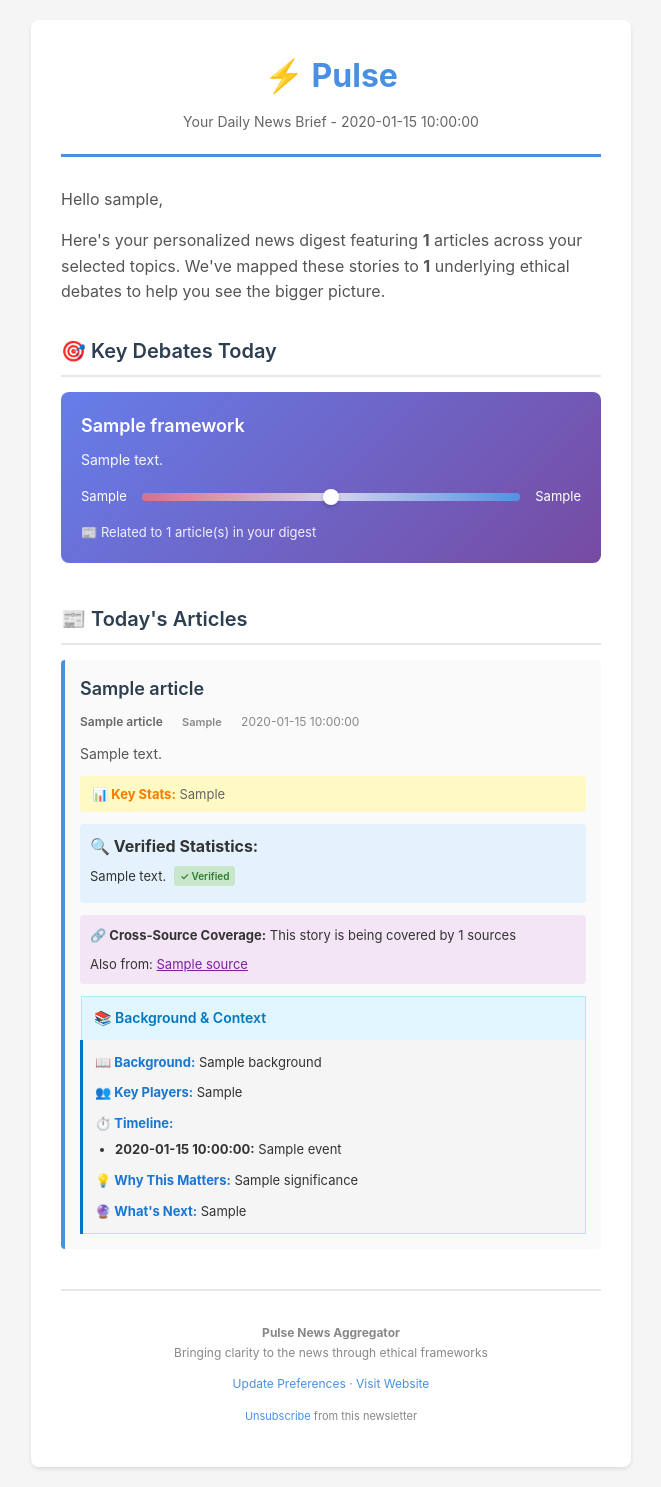
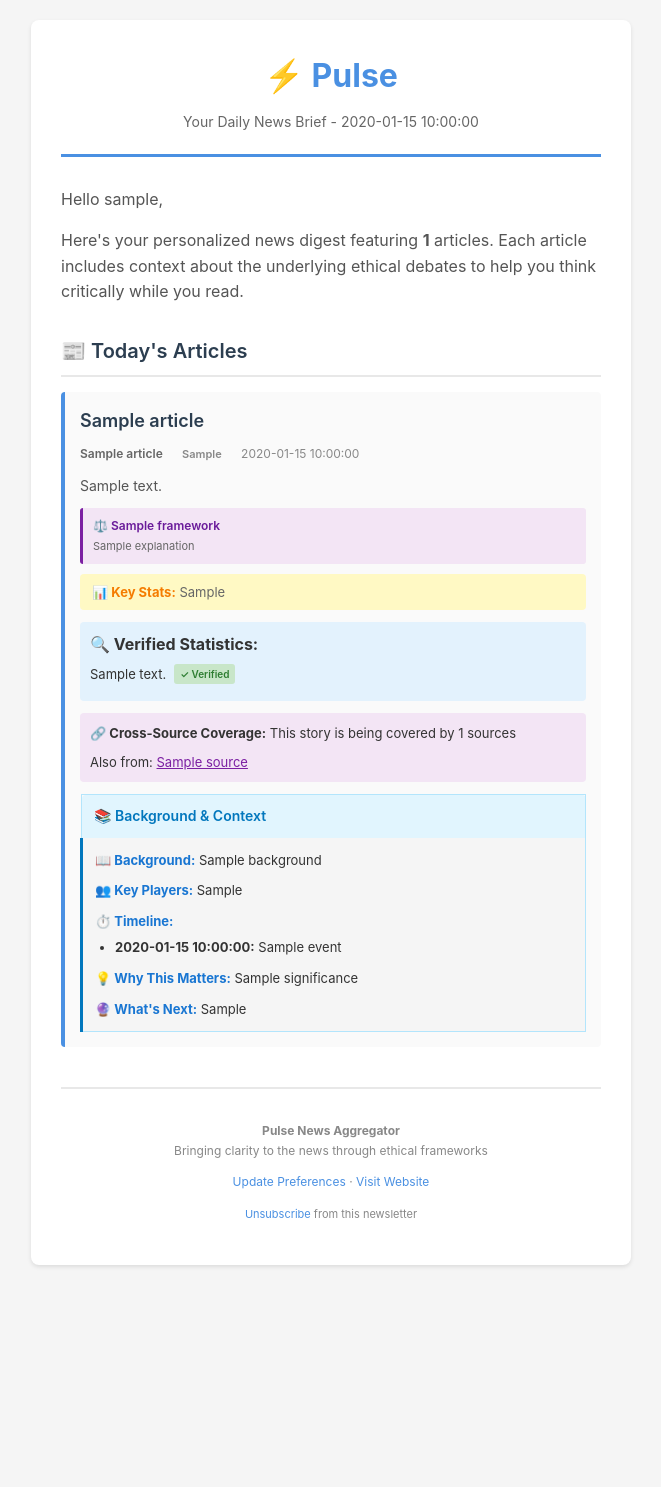
Before and after one commit to caderichard-debug/Pulse-News, a Python web app: template backend/app/templates/newsletter.html in a window 1280 px wide. Shown: the whole page, without its empty margins (309-970 px from the left). After the commit the page ends 1267 px from the top, so only its background shows below. Run offline with Jinja, Linux system fonts and the light colour scheme; the template is opened without the code that fills it: most values are stand-ins (such as "Sample title", 1, 10 or a date in 2020).

Commit message:
Changed newsletter formatting. Better visual mapping of articles to ethical frameworks.

```diff
--- a/backend/app/templates/newsletter.html
+++ b/backend/app/templates/newsletter.html
@@ -282,31 +282,8 @@
 
         <div class="intro">
             <p>Hello {{ user_name }},</p>
-            <p>Here's your personalized news digest featuring <strong>{{ article_count }}</strong> articles across your selected topics. We've mapped these stories to <strong>{{ framework_count }}</strong> underlying ethical debates to help you see the bigger picture.</p>
+            <p>Here's your personalized news digest featuring <strong>{{ article_count }}</strong> articles. Each article includes context about the underlying ethical debates to help you think critically while you read.</p>
         </div>
-
-        {% if frameworks %}
-        <div class="section">
-            <div class="section-title">🎯 Key Debates Today</div>
-            {% for framework in frameworks %}
-            <div class="framework">
-                <div class="framework-title">{{ framework.name }}</div>
-                <div class="framework-description">{{ framework.description }}</div>
-                <div class="framework-axis">
-                    <span>{{ framework.left_position }}</span>
-                    <div class="framework-axis-bar">
-                        <div class="framework-gradient"></div>
-                        <div class="framework-indicator" style="left: 50%;"></div>
-                    </div>
-                    <span>{{ framework.right_position }}</span>
-                </div>
-                <div class="framework-related">
-                    📰 Related to {{ framework.article_count }} article(s) in your digest
-                </div>
-            </div>
-            {% endfor %}
-        </div>
-        {% endif %}
 
         <div class="section">
             <div class="section-title">📰 Today's Articles</div>
@@ -325,6 +302,16 @@
                     <span style="margin-left: 8px;">{{ article.published_at }}</span>
                 </div>
                 <div class="article-summary">{{ article.summary }}</div>
+
+                {% if article.frameworks %}
+                <!-- Ethical Debates Context -->
+                {% for framework in article.frameworks %}
+                <div style="margin-top: 10px; padding: 8px 10px; background-color: #F3E5F5; border-left: 3px solid #7B1FA2; border-radius: 3px; font-size: 12px;">
+                    <div style="font-weight: 600; color: #6A1B9A; margin-bottom: 3px;">⚖️ {{ framework.name }}</div>
+                    <div style="color: #666; font-size: 11px;">{{ framework.explanation }}</div>
+                </div>
+                {% endfor %}
+                {% endif %}
 
                 {% if article.key_stats %}
                 <div class="article-stats">
```
Also changed, not shown: backend/app/services/newsletter_service.py (+22 -0 lines).
